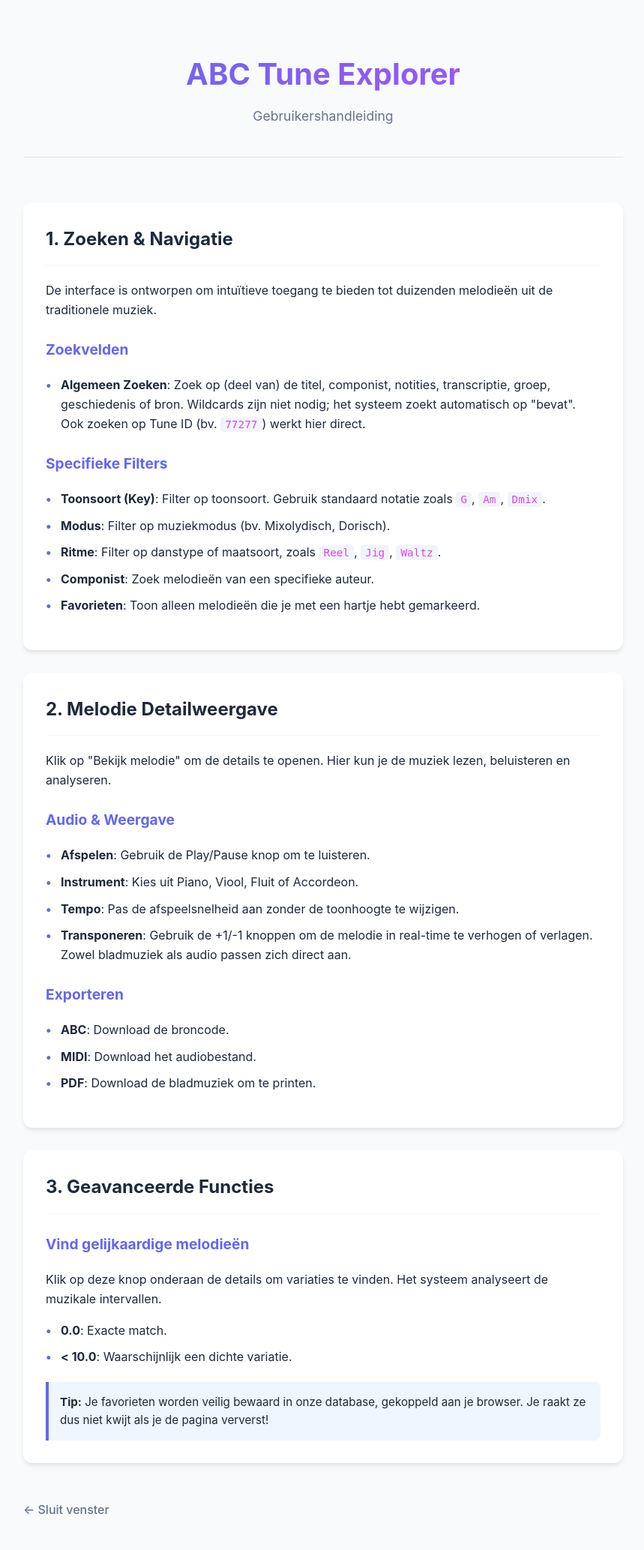
After one commit to mark-vandenbroeck/ABC, a Flask app: template templates/help_nl.html in a window 1280 px wide. The commit adds this page. Shown: the whole page at 75% size, without its empty margins (209-1068 px from the left). Run offline with Flask 3, Linux system fonts and the light colour scheme; the template is opened without the code that fills it, so the values that code supplies are empty.

Commit message:
feat: Add multilingual help, expand search scope, and enhance tune details

```diff
--- /dev/null
+++ b/templates/help_nl.html
@@ -0,0 +1,224 @@
+<!DOCTYPE html>
+<html lang="nl">
+
+<head>
+    <meta charset="UTF-8">
+    <meta name="viewport" content="width=device-width, initial-scale=1.0">
+    <title>ABC Tune Explorer - Handleiding</title>
+    <style>
+        :root {
+            --primary: #6366f1;
+            --primary-hover: #4f46e5;
+            --bg: #f8fafc;
+            --card-bg: #ffffff;
+            --text-main: #1e293b;
+            --text-dim: #64748b;
+            --border: #e2e8f0;
+        }
+
+        body {
+            font-family: 'Inter', system-ui, -apple-system, sans-serif;
+            line-height: 1.6;
+            color: var(--text-main);
+            background: var(--bg);
+            margin: 0;
+            padding: 0;
+        }
+
+        .container {
+            max-width: 800px;
+            margin: 0 auto;
+            padding: 40px 20px;
+        }
+
+        header {
+            text-align: center;
+            margin-bottom: 60px;
+            border-bottom: 1px solid var(--border);
+            padding-bottom: 40px;
+        }
+
+        h1 {
+            font-size: 2.5rem;
+            margin-bottom: 10px;
+            background: linear-gradient(135deg, var(--primary) 0%, #a855f7 100%);
+            -webkit-background-clip: text;
+            background-clip: text;
+            -webkit-text-fill-color: transparent;
+        }
+
+        .subtitle {
+            color: var(--text-dim);
+            font-size: 1.1rem;
+        }
+
+        section {
+            background: var(--card-bg);
+            padding: 30px;
+            border-radius: 12px;
+            box-shadow: 0 4px 6px -1px rgba(0, 0, 0, 0.1);
+            margin-bottom: 30px;
+        }
+
+        h2 {
+            color: var(--text-main);
+            font-size: 1.5rem;
+            margin-top: 0;
+            padding-bottom: 15px;
+            border-bottom: 2px solid var(--bg);
+        }
+
+        h3 {
+            color: var(--primary);
+            font-size: 1.2rem;
+            margin-top: 25px;
+        }
+
+        ul {
+            list-style-type: none;
+            padding-left: 0;
+        }
+
+        li {
+            margin-bottom: 10px;
+            padding-left: 20px;
+            position: relative;
+        }
+
+        li::before {
+            content: "•";
+            color: var(--primary);
+            position: absolute;
+            left: 0;
+            font-weight: bold;
+        }
+
+        code {
+            background: #f1f5f9;
+            padding: 2px 6px;
+            border-radius: 4px;
+            font-family: 'Fira Code', monospace;
+            font-size: 0.9em;
+            color: #d946ef;
+        }
+
+        .tip {
+            background: #eff6ff;
+            border-left: 4px solid var(--primary);
+            padding: 15px;
+            margin-top: 20px;
+            border-radius: 0 8px 8px 0;
+            font-size: 0.95rem;
+        }
+
+        .back-btn {
+            display: inline-block;
+            margin-top: 20px;
+            text-decoration: none;
+            color: var(--text-dim);
+            font-weight: 500;
+        }
+
+        .back-btn:hover {
+            color: var(--primary);
+        }
+
+        @media (prefers-color-scheme: dark) {
+            :root {
+                --bg: #0f172a;
+                --card-bg: #1e293b;
+                --text-main: #f1f5f9;
+                --text-dim: #94a3b8;
+                --border: #334155;
+            }
+
+            code {
+                background: #334155;
+            }
+
+            .tip {
+                background: rgba(99, 102, 241, 0.1);
+            }
+        }
+    </style>
+</head>
+
+<body>
+    <div class="container">
+        <header>
+            <h1>ABC Tune Explorer</h1>
+            <div class="subtitle">Gebruikershandleiding</div>
+        </header>
+
+        <section id="search">
+            <h2>1. Zoeken & Navigatie</h2>
+            <p>De interface is ontworpen om intuïtieve toegang te bieden tot duizenden melodieën uit de traditionele
+                muziek.</p>
+
+            <h3>Zoekvelden</h3>
+            <ul>
+                <li><strong>Algemeen Zoeken</strong>: Zoek op (deel van) de titel, componist, notities, transcriptie,
+                    groep, geschiedenis of bron. Wildcards zijn niet nodig; het
+                    systeem zoekt automatisch op "bevat". Ook zoeken op Tune ID (bv. <code>77277</code>) werkt hier
+                    direct.</li>
+            </ul>
+
+            <h3>Specifieke Filters</h3>
+            <ul>
+                <li><strong>Toonsoort (Key)</strong>: Filter op toonsoort. Gebruik standaard notatie zoals
+                    <code>G</code>, <code>Am</code>, <code>Dmix</code>.
+                </li>
+                <li><strong>Modus</strong>: Filter op muziekmodus (bv. Mixolydisch, Dorisch).</li>
+                <li><strong>Ritme</strong>: Filter op danstype of maatsoort, zoals <code>Reel</code>, <code>Jig</code>,
+                    <code>Waltz</code>.
+                </li>
+                <li><strong>Componist</strong>: Zoek melodieën van een specifieke auteur.</li>
+                <li><strong>Favorieten</strong>: Toon alleen melodieën die je met een hartje hebt gemarkeerd.</li>
+            </ul>
+        </section>
+
+        <section id="details">
+            <h2>2. Melodie Detailweergave</h2>
+            <p>Klik op "Bekijk melodie" om de details te openen. Hier kun je de muziek lezen, beluisteren en analyseren.
+            </p>
+
+            <h3>Audio & Weergave</h3>
+            <ul>
+                <li><strong>Afspelen</strong>: Gebruik de Play/Pause knop om te luisteren.</li>
+                <li><strong>Instrument</strong>: Kies uit Piano, Viool, Fluit of Accordeon.</li>
+                <li><strong>Tempo</strong>: Pas de afspeelsnelheid aan zonder de toonhoogte te wijzigen.</li>
+                <li><strong>Transponeren</strong>: Gebruik de +1/-1 knoppen om de melodie in real-time te verhogen of
+                    verlagen. Zowel bladmuziek als audio passen zich direct aan.</li>
+            </ul>
+
+            <h3>Exporteren</h3>
+            <ul>
+                <li><strong>ABC</strong>: Download de broncode.</li>
+                <li><strong>MIDI</strong>: Download het audiobestand.</li>
+                <li><strong>PDF</strong>: Download de bladmuziek om te printen.</li>
+            </ul>
+        </section>
+
+        <section id="features">
+            <h2>3. Geavanceerde Functies</h2>
+
+            <h3>Vind gelijkaardige melodieën</h3>
+            <p>Klik op deze knop onderaan de details om variaties te vinden. Het systeem analyseert de muzikale
+                intervallen.</p>
+            <ul>
+                <li><strong>0.0</strong>: Exacte match.</li>
+                <li><strong>
+                        < 10.0</strong>: Waarschijnlijk een dichte variatie.</li>
+            </ul>
+
+            <div class="tip">
+                <strong>Tip:</strong> Je favorieten worden veilig bewaard in onze database, gekoppeld aan je browser. Je
+                raakt ze dus niet kwijt als je de pagina ververst!
+            </div>
+        </section>
+
+        <a href="javascript:window.close()" class="back-btn">← Sluit venster</a>
+    </div>
+</body>
+
+</html>
```
Also changed, not shown: abc_app.py (+24 -3 lines), templates/abc_index.html (+35 -8 lines), templates/help_en.html (added, +222 -0 lines), README.md, 4 other files.
